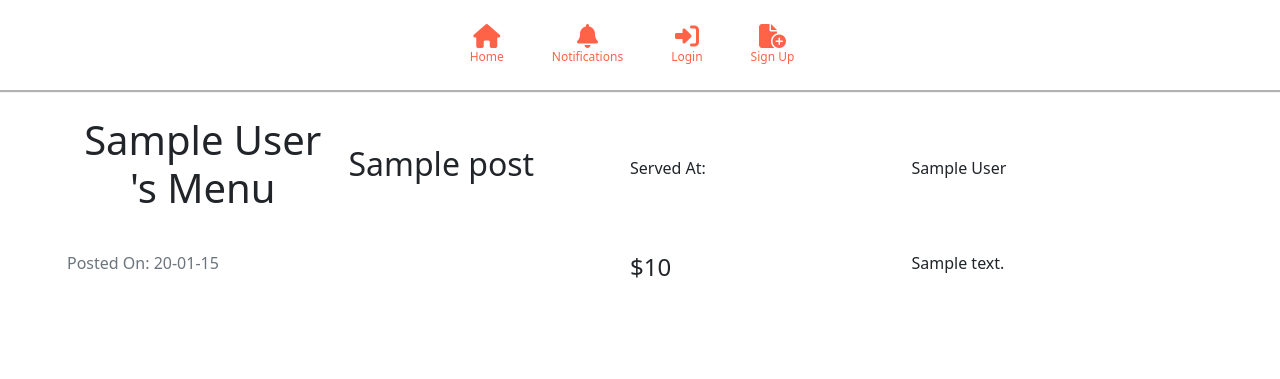
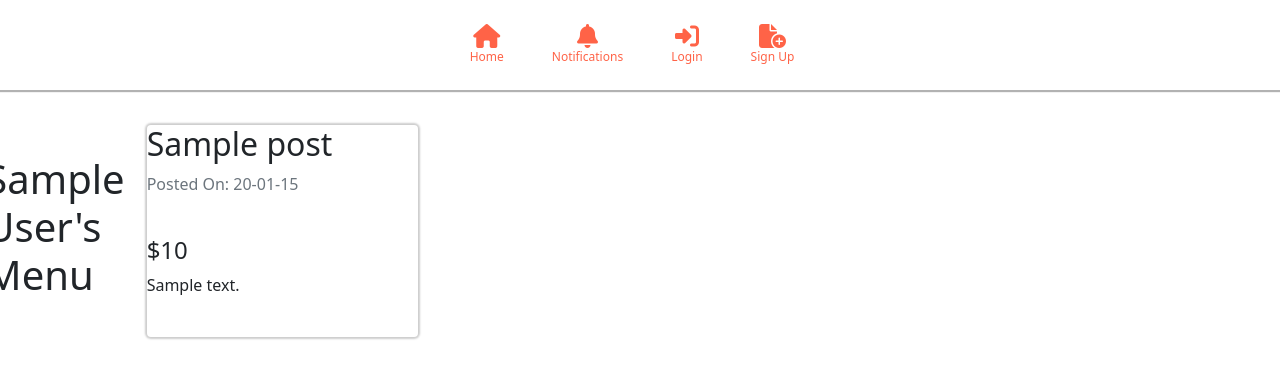
Before and after one commit to darnelldugger/al-la-carte, a Flask app: a page that uses myapp/templates/user_dish_posts.html in a window 1280 px wide. Shown: the top 379 px of the page. Run offline with Flask 2, Linux system fonts and the light colour scheme; tables that the repository leaves empty hold one stand-in row (values such as "Sample post"); some libraries are stand-ins or nearby versions.

Commit message:
add styling to user page/menu

```diff
--- a/myapp/templates/user_dish_posts.html
+++ b/myapp/templates/user_dish_posts.html
@@ -1,17 +1,15 @@
 {% extends "base.html" %}
 {% block content %}
+<h1>{{user.restaurantname}}'s Menu</h1>
 <div class="container">
-    <div class="jumbotron">
-        <div align="center">
-            <h1>{{user.restaurantname}} 's Menu</h1>
-        </div>
-    </div>
+    <div class="card">
+        <!-- <div class="car-boy1"> -->
             {% for post in dish_posts.items %}
             <h2>
                 <a href="{{url_for('dish_posts.dish_post', dish_post_id=post.id)}}">{{post.title}}</a>
             </h2>
-    Served At: <a
-        href="{{url_for('users.user_posts', restaurantname=post.restaurant.restaurantname)}}">{{post.restaurant.restaurantname}}</a>
+            <!-- Served At: <a
+        href="{{url_for('users.user_posts', restaurantname=post.restaurant.restaurantname)}}">{{post.restaurant.restaurantname}}</a> -->
             <p class="text-muted">
                 Posted On: {{post.date.strftime("%y-%m-%d")}}
             </p>
@@ -20,5 +18,7 @@
             <p>{{post.description}}</p>
             <br>
             {% endfor %}
+        <!-- </div> -->
+    </div>
 </div>
 {% endblock %}
```
Lines whose indentation alone changed are shown as unchanged.
